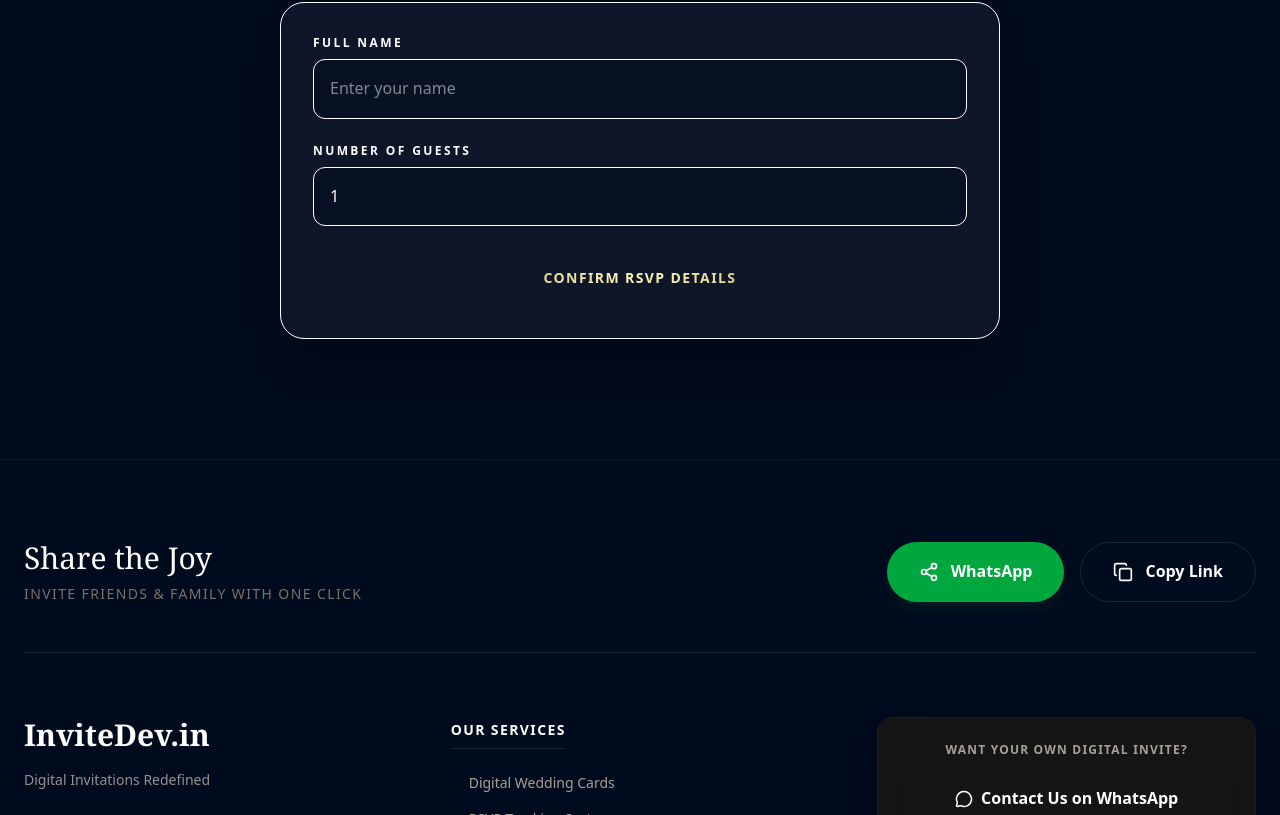
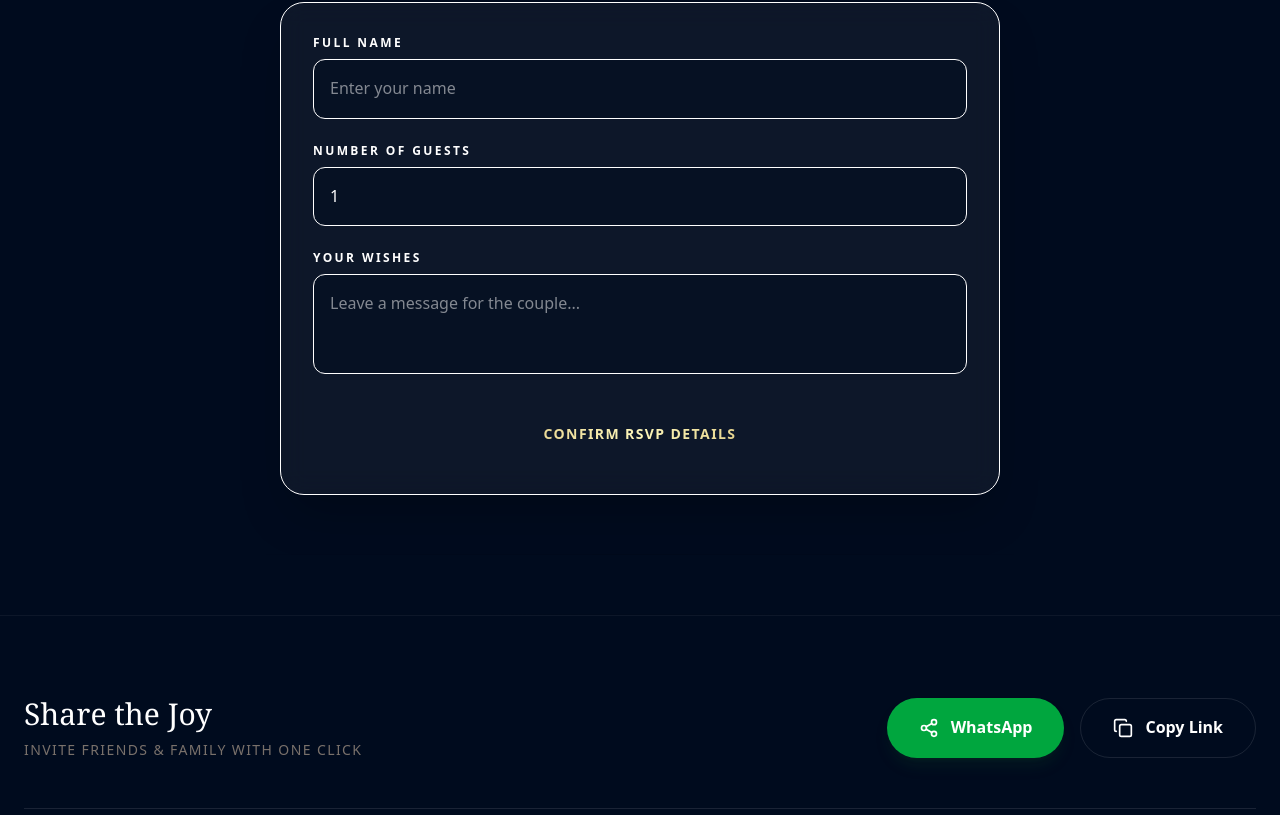
Before and after one commit to Rohit-1kar/wedding-invite, a React (Vite) app: page / in a window 1280 px wide. Shown: the part 4221-5036 px from the top of the page. Built offline with nearby package versions, Linux system fonts and the light colour scheme.

Commit message:
Add wishes field to RSVP form
Updated RSVP form to include a wishes text area for user input.

```diff
--- a/src/components/sections/Rsvp.jsx
+++ b/src/components/sections/Rsvp.jsx
@@ -2,7 +2,8 @@ import React, { useState } from 'react';
 import { motion } from 'framer-motion';
 
 export default function Rsvp({ data }) {
-  const [formData, setFormData] = useState({ name: '', guests: '1' });
+  // 1. Updated state to include 'wishes'
+  const [formData, setFormData] = useState({ name: '', guests: '1', wishes: '' });
   const [loveCount, setLoveCount] = useState(1000);
   const [submitStatus, setSubmitStatus] = useState('');
 
@@ -19,10 +20,12 @@ export default function Rsvp({ data }) {
     try {
       await fetch(scriptURL, {
         method: 'POST',
+        // 2. URLSearchParams(formData) will now automatically include 'wishes'
         body: new URLSearchParams(formData),
       });
       setSubmitStatus('Details Saved! ♥');
-      setFormData({ name: '', guests: '1' });
+      // 3. Reset form including wishes
+      setFormData({ name: '', guests: '1', wishes: '' });
     } catch (error) {
       setSubmitStatus('Details Sent!');
     }
@@ -31,9 +34,6 @@ export default function Rsvp({ data }) {
   return (
     <section id="rsvp" className="py-20 bg-[#000b1e] text-white border-t border-gold/10">
       <div className="max-w-3xl mx-auto px-6 text-center">
-
-
-
 
         {/* --- GUEST FORM --- */}
         <div className="bg-white/5 p-8 rounded-3xl border border-gold/20 backdrop-blur-md text-left shadow-2xl">
@@ -62,13 +62,23 @@ export default function Rsvp({ data }) {
               />
             </div>
 
+            {/* 4. ADDED WISHES TEXT BOX */}
+            <div>
+              <label className="block text-gold/80 text-xs mb-2 uppercase tracking-[0.2em] font-semibold">Your Wishes</label>
+              <textarea
+                value={formData.wishes}
+                onChange={(e) => setFormData({ ...formData, wishes: e.target.value })}
+                className="w-full bg-[#000b1e]/50 border border-gold/30 rounded-xl px-4 py-4 text-white focus:border-gold outline-none transition-all min-h-[100px] resize-none"
+                placeholder="Leave a message for the couple..."
+              />
+            </div>
+
             <motion.button
               type="submit"
               whileHover={{
                 scale: 1.02,
-    // We use a dark background so the gold text stays visible
                 backgroundColor: "#00153d",
-    color: "#d4af37", // Text stays Gold
+                color: "#d4af37",
                 borderColor: "#d4af37",
                 boxShadow: "0 0 25px rgba(212, 175, 55, 0.4)"
               }}
```
Lines whose indentation alone changed are shown as unchanged.
